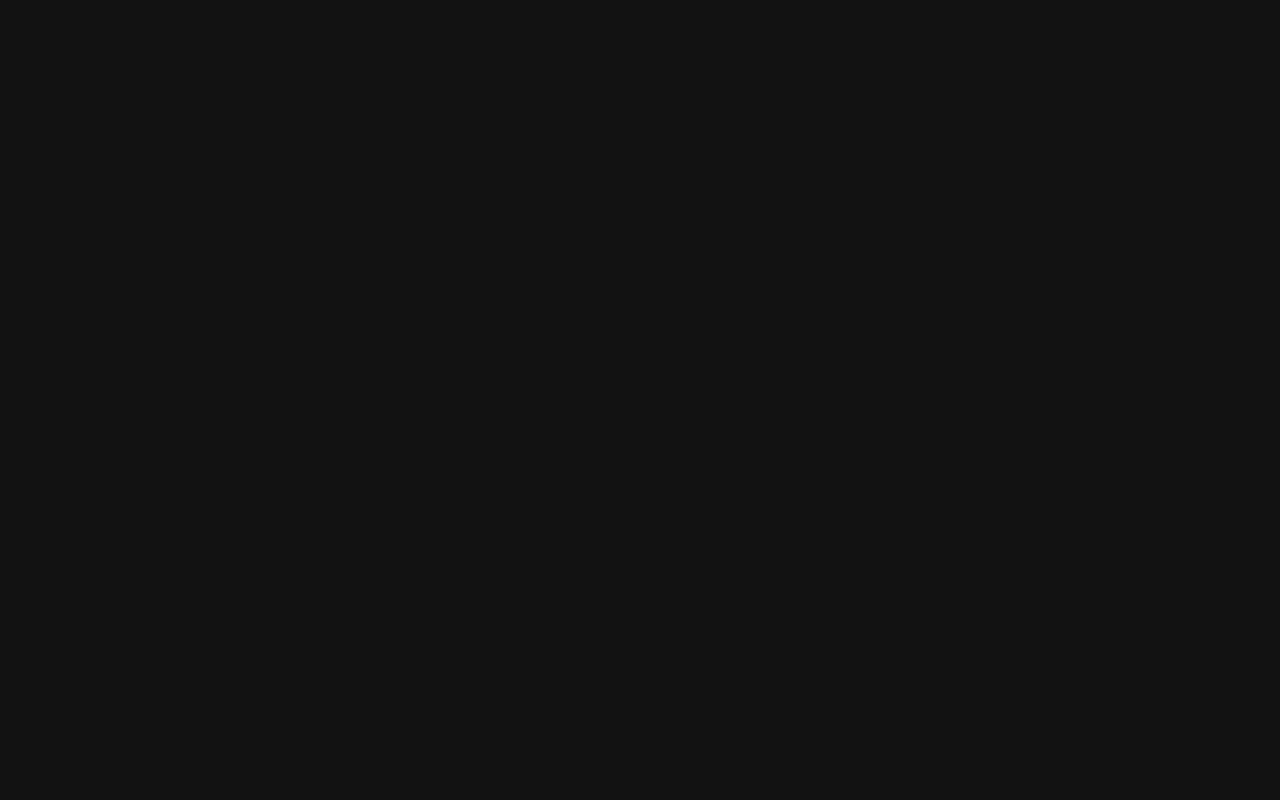
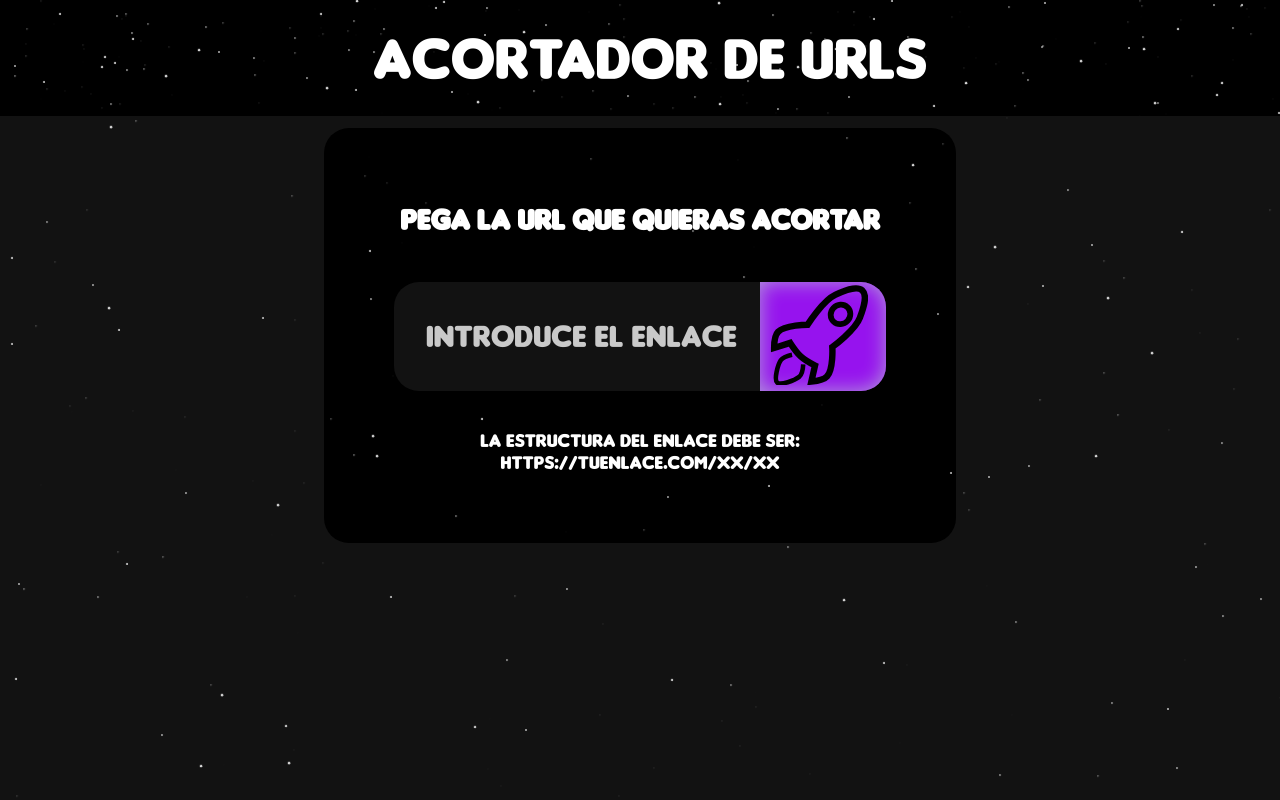
Before and after one commit to Juaan26/Url-Shortener, a React (Vite) app in the folder frontend/: page / in a window 1280 px wide. Before the commit this address had no page. Built offline with nearby package versions, Linux system fonts and the light colour scheme.

Commit message:
changing production to subdomains

```diff
--- a/frontend/src/App.css
+++ b/frontend/src/App.css
@@ -1,6 +1,6 @@
 @font-face {
     font-family: 'insaniburger';
-    src: URL('url-s/public/Insanibu.ttf') format('truetype');
+    src: URL('/Insanibu.ttf') format('truetype');
 }
 
 :root {
--- a/frontend/src/App.jsx
+++ b/frontend/src/App.jsx
@@ -26,13 +26,13 @@ export default function App() {
         setError('');
 
         if (!isValidUrl(inputUrl)) {
-            setError(' La URL no es valida o no está estructurada correctamente');
-            console.log("no es valida")
+            setError('La URL no es valida o no está estructurada correctamente');
+            console.log("no es valida");
             return;
         }
 
         try {
-            const response = await axios.post('api/links/crear',
+            const response = await axios.post('/api/links/crear',
                 { input_url: inputUrl },
                 { headers: { 'Content-Type': 'application/json' } }
             );
@@ -43,7 +43,8 @@ export default function App() {
                 navigate(`/shortened-url/${code}`);
             }
         } catch (error) {
-            console.error('Error al acortar la URL:', error);
+            setError('Error al crear la URL acortada');
+            console.error('Error al crear la URL acortada:', error);
         }
     };
 
@@ -63,7 +64,7 @@ export default function App() {
                             onChange={ (e) => setInputUrl(e.target.value) }
                         />
                         <button type="submit" className='btn-submit'>
-                            <img className="url-svg" src="url-s/public/rockets2.svg" alt="imagen de un cohete para enviar el enlace" />
+                            <img className="url-svg" src="public/rockets2.svg" alt="imagen de un cohete para enviar el enlace" />
                         </button>
                     </form>
                     { error && <p className='text-error'>{ error }</p> }
--- a/frontend/src/MainRoutes.jsx
+++ b/frontend/src/MainRoutes.jsx
@@ -7,9 +7,9 @@ export default function MainRoutes() {
     return (
         <Router future={ { v7_startTransition: true, v7_relativeSplatPath: true } } >
             <Routes>
-                <Route path="/url-s" element={ <App /> } />
-                <Route path="/url-s/shortened-url/:url" element={ <ShortenedUrlPage /> } />
-                <Route path="/url-s/:url" element={ <RedirectToUrl /> } />
+                <Route path="/" element={ <App /> } />
+                <Route path="/shortened-url/:url" element={ <ShortenedUrlPage /> } />
+                <Route path="/:url" element={ <RedirectToUrl /> } />
             </Routes>
         </Router>
     );
--- a/frontend/src/ShortenedUrlPage.jsx
+++ b/frontend/src/ShortenedUrlPage.jsx
@@ -3,7 +3,7 @@ import './ShortenedUrlPage.css';
 
 export function ShortenedUrlPage() {
     const { url } = useParams();
-    const fullUrl = `http://wandev.top/url-s/${url}`;
+    const fullUrl = `http://url.wandev.top/${url}`;
 
     const handleCopy = () => {
         navigator.clipboard.writeText(fullUrl).then(() => {
--- a/frontend/vite.config.js
+++ b/frontend/vite.config.js
@@ -4,5 +4,5 @@ import react from '@vitejs/plugin-react-swc'
 // https://vite.dev/config/
 export default defineConfig({
   plugins: [react()],
-  base: '/url-s',
+
 })
```
